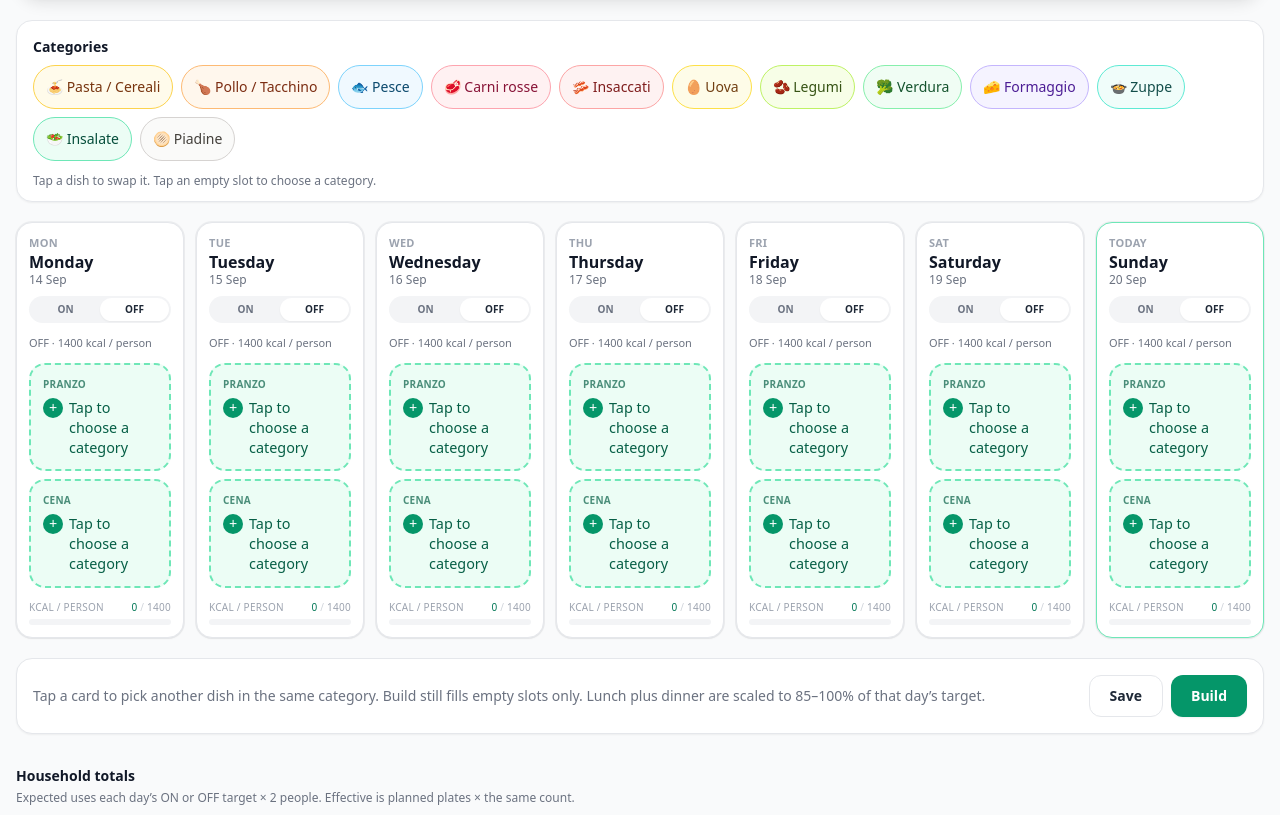
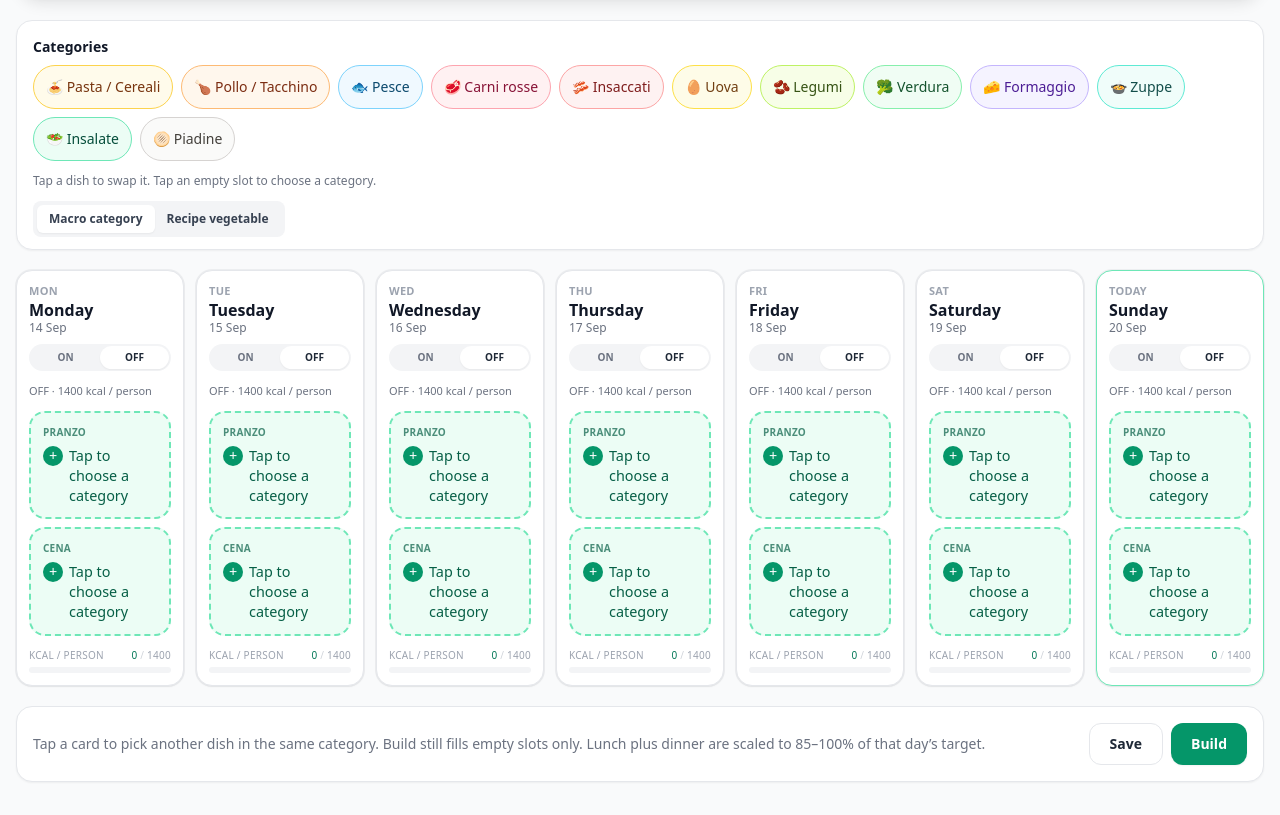
Before and after one commit to Nines89/mealPlanner, a Django app: page /piano-settimana/ in a window 1280 px wide. Shown: the part 257-1072 px from the top of the page. Run offline with Django 5.2, Linux system fonts and the light colour scheme; data comes from the database, SQL or seed files in the repository; some libraries are stand-ins or nearby versions.

Commit message:
Classify legumes as proteins and add vegetable view toggle

```diff
--- a/core/models.py
+++ b/core/models.py
@@ -361,12 +361,27 @@ class Ingredient(models.Model):
         return f"{self.name} ({self.get_category_display()})"
 
     def clean(self):
-        """Keep vegetable_subcategory only when category is vegetable."""
+        """Every vegetable belongs to one and only one macro category."""
         from django.core.exceptions import ValidationError
         if self.category != IngredientCategory.VEGETABLE and self.vegetable_subcategory:
             raise ValidationError(
                 'vegetable_subcategory can be set only when category is "vegetable".'
             )
+        if self.category == IngredientCategory.VEGETABLE and not self.vegetable_subcategory:
+            raise ValidationError(
+                'vegetable_subcategory is required when category is "vegetable".'
+            )
+
+    class Meta:
+        constraints = [
+            models.CheckConstraint(
+                condition=(
+                    ~models.Q(category=IngredientCategory.VEGETABLE)
+                    | ~models.Q(vegetable_subcategory='')
+                ),
+                name='core_vegetables_require_macro_category',
+            ),
+        ]
 
 # ─────────────────────────────────────────
 # MEAL
--- a/core/templates/core/_week_plan_slot.html
+++ b/core/templates/core/_week_plan_slot.html
@@ -54,7 +54,11 @@
             {% if not cell.preview %}hidden{% endif %}>
             {% for item in cell.preview %}
             <li class="flex justify-between gap-2 text-xs">
-                <span class="truncate">{{ item.name }}</span>
+                <span class="truncate"
+                      {% if item.vegetable_macro_category %}
+                      data-vegetable-name="{{ item.name }}"
+                      data-vegetable-macro="{{ item.vegetable_macro_category }}"
+                      {% endif %}>{{ item.vegetable_macro_category|default:item.name }}</span>
                 <span class="shrink-0 tabular-nums opacity-80">{{ item.grams }}g</span>
             </li>
             {% endfor %}
--- a/core/templates/core/week_plan.html
+++ b/core/templates/core/week_plan.html
@@ -89,6 +89,18 @@
             <p class="week-plan-hint mt-2 text-xs text-gray-500" data-plan-hint>
                 Tap a dish to swap it. Tap an empty slot to choose a category.
             </p>
+            <div class="mt-3 inline-flex rounded-lg bg-gray-100 p-1 text-xs font-semibold text-gray-700"
+                 role="group"
+                 aria-label="Vegetable display mode">
+                <button type="button"
+                        class="rounded-md bg-white px-3 py-1.5 shadow-sm"
+                        data-vegetable-view="macro"
+                        aria-pressed="true">Macro category</button>
+                <button type="button"
+                        class="rounded-md px-3 py-1.5"
+                        data-vegetable-view="recipe"
+                        aria-pressed="false">Recipe vegetable</button>
+            </div>
             <div class="mt-3 flex gap-2 lg:hidden">
                 <button type="submit" name="form_id" value="meal_grid"
                         class="flex-1 rounded-xl border border-gray-200 bg-white px-4 py-3 text-sm font-semibold text-gray-800">
--- a/core/week.py
+++ b/core/week.py
@@ -12,6 +12,7 @@ from .models import (
     MealGenre,
     MealIngredient,
     MealSlot,
+    IngredientCategory,
     WeekDay,
     WeekPlan,
     WeekPlanDayKind,
@@ -394,11 +395,30 @@ def _meal_preview_items(meal, limit=3):
     if meal is None:
         return []
     items = []
-    for row in meal.meal_ingredients.all():
-        items.append({'name': row.ingredient.name, 'grams': row.grams})
+    rows = list(meal.meal_ingredients.all())
+    # Always include the suggested vegetable in the compact card preview so
+    # the display-mode selector has a visible effect.
+    rows.sort(
+        key=lambda row: row.ingredient.category != IngredientCategory.VEGETABLE
+    )
+    for row in rows:
+        ingredient = row.ingredient
+        items.append(
+            {
+                'name': ingredient.name,
+                'vegetable_macro_category': _vegetable_macro_category(ingredient),
+                'grams': row.grams,
+            }
+        )
         if len(items) == limit:
             break
     return items
+
+
+def _vegetable_macro_category(ingredient):
+    if ingredient.category != IngredientCategory.VEGETABLE:
+        return ''
+    return ingredient.get_vegetable_subcategory_display()
 
 
 def _meal_kcal(meal):
--- a/static/js/week_plan.js
+++ b/static/js/week_plan.js
@@ -1,5 +1,6 @@
 (function () {
   const SCROLL_KEY = 'mealplanner-week-scroll';
+  const VEGETABLE_VIEW_KEY = 'mealplanner-vegetable-view';
   const DRAG_THRESHOLD = 8;
   const root = document.querySelector('[data-week-plan]');
   if (!root) {
@@ -22,6 +23,7 @@
 
   root.classList.add('is-ready');
   bindBoard();
+  bindVegetableView();
   keepWeekScroll();
 
   function bindBoard() {
@@ -55,6 +57,41 @@
     if (form) {
       form.addEventListener('submit', rememberWeekScroll);
     }
+  }
+
+  function bindVegetableView() {
+    const buttons = root.querySelectorAll('[data-vegetable-view]');
+    if (!buttons.length) {
+      return;
+    }
+    let view = 'macro';
+    try {
+      view = localStorage.getItem(VEGETABLE_VIEW_KEY) || view;
+    } catch (ignore) {}
+    setVegetableView(view);
+    buttons.forEach(function (button) {
+      button.addEventListener('click', function () {
+        setVegetableView(button.dataset.vegetableView || 'macro');
+      });
+    });
+  }
+
+  function setVegetableView(view) {
+    const recipeView = view === 'recipe';
+    root.querySelectorAll('[data-vegetable-name]').forEach(function (element) {
+      element.textContent = recipeView
+        ? element.dataset.vegetableName
+        : element.dataset.vegetableMacro;
+    });
+    root.querySelectorAll('[data-vegetable-view]').forEach(function (button) {
+      const selected = button.dataset.vegetableView === (recipeView ? 'recipe' : 'macro');
+      button.setAttribute('aria-pressed', String(selected));
+      button.classList.toggle('bg-white', selected);
+      button.classList.toggle('shadow-sm', selected);
+    });
+    try {
+      localStorage.setItem(VEGETABLE_VIEW_KEY, recipeView ? 'recipe' : 'macro');
+    } catch (ignore) {}
   }
 
   function onPaletteClick(event) {
```
Also changed, not shown: core/data/ingredients.csv (+4 -4 lines), core/tests.py (+25 -0 lines), core/migrations/0019_reclassify_chickpeas_and_lentils_as_proteins.py (added), core/migrations/0020_ingredient_core_vegetables_require_macro_category.py (added).
